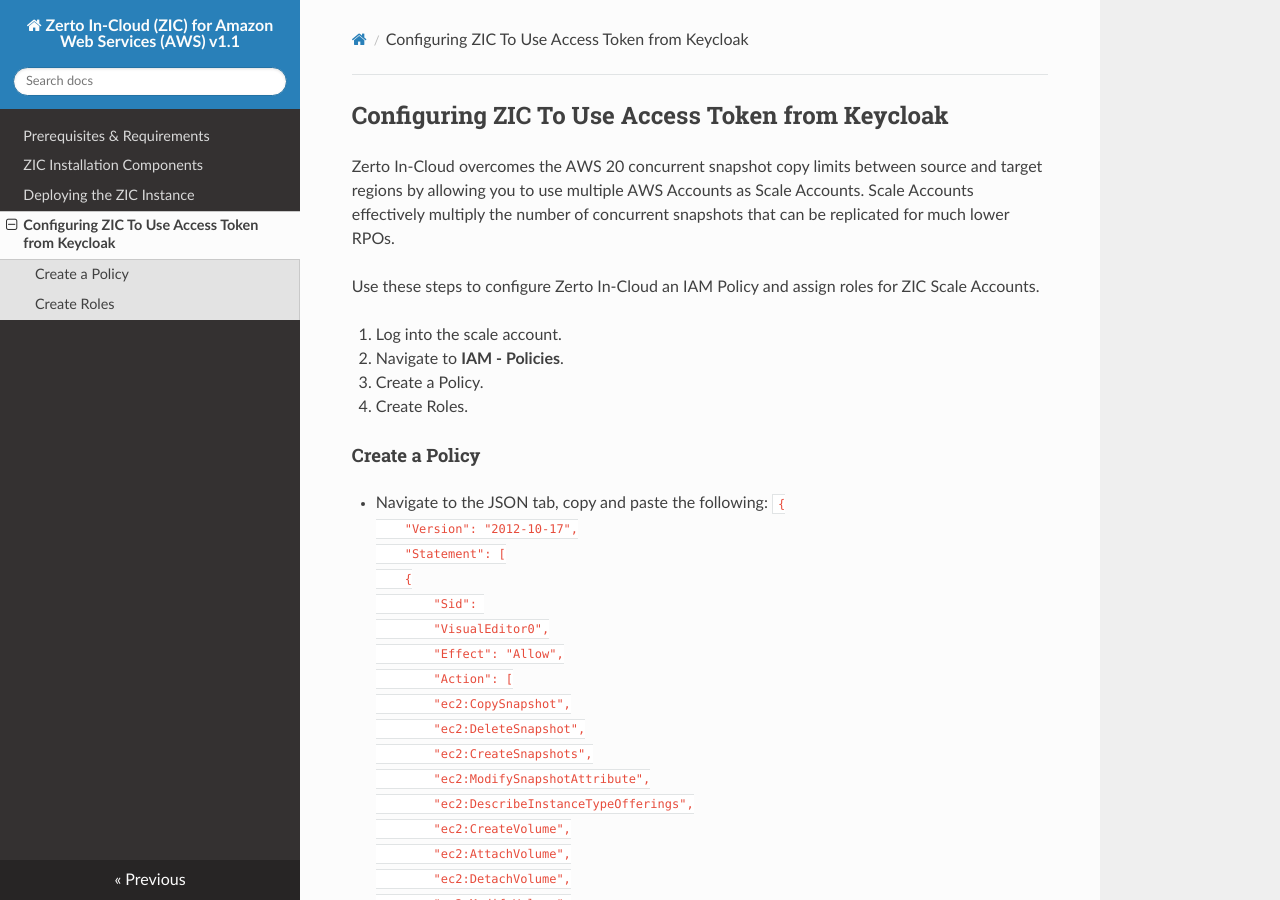
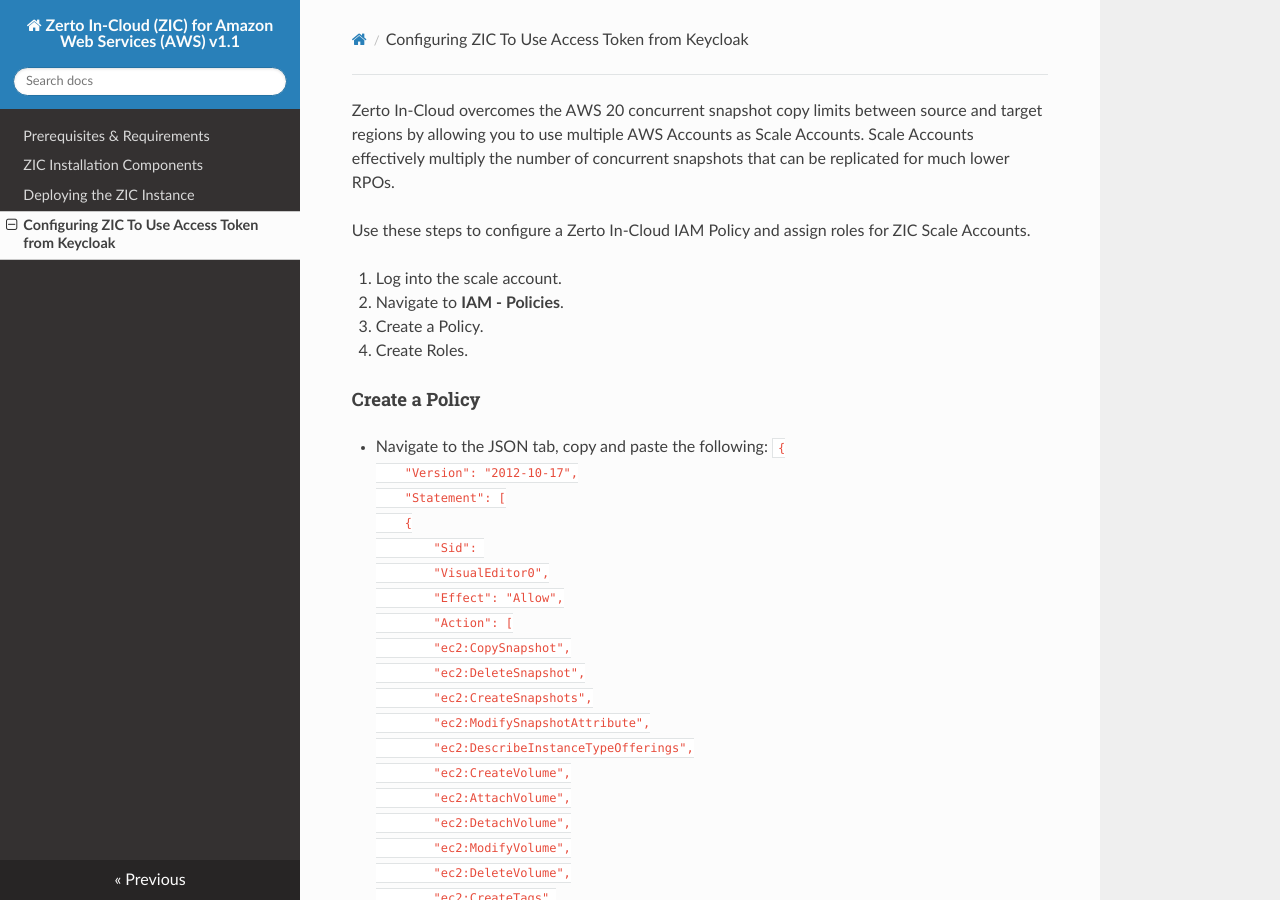
Before and after one commit to ZertoPublic/ZIC-for-AWS-Documentation, an MkDocs documentation site: the page built from docs/Use_access_token_from_keycloak.md, in a window 1280 px wide and 900 px high. Built offline with MkDocs 1.6.1, drawn with Linux system fonts in a browser that asks for light colours.

Commit message:
Update Use_access_token_from_keycloak.md

```diff
--- a/docs/Use_access_token_from_keycloak.md
+++ b/docs/Use_access_token_from_keycloak.md
@@ -1,8 +1,6 @@
-## Configuring ZIC To Use Access Token from Keycloak
-
 Zerto In-Cloud overcomes the AWS 20 concurrent snapshot copy limits between source and target regions by allowing you to use multiple AWS Accounts as Scale Accounts. Scale Accounts effectively multiply the number of concurrent snapshots that can be replicated for much lower RPOs.
 
-Use these steps to configure Zerto In-Cloud an IAM Policy and assign roles for ZIC Scale Accounts.
+Use these steps to configure a Zerto In-Cloud IAM Policy and assign roles for ZIC Scale Accounts.
 
 1.  Log into the scale account.
 2.  Navigate to **IAM - Policies**.
```
